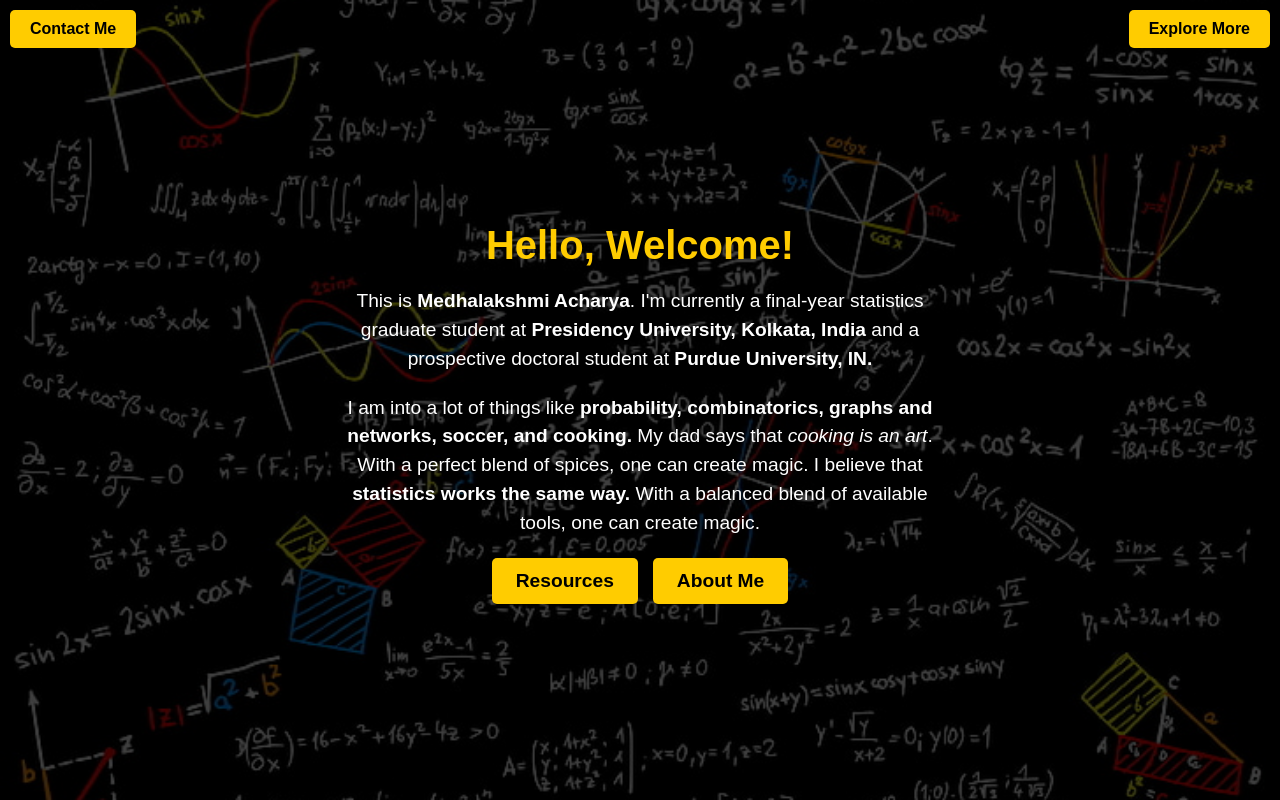
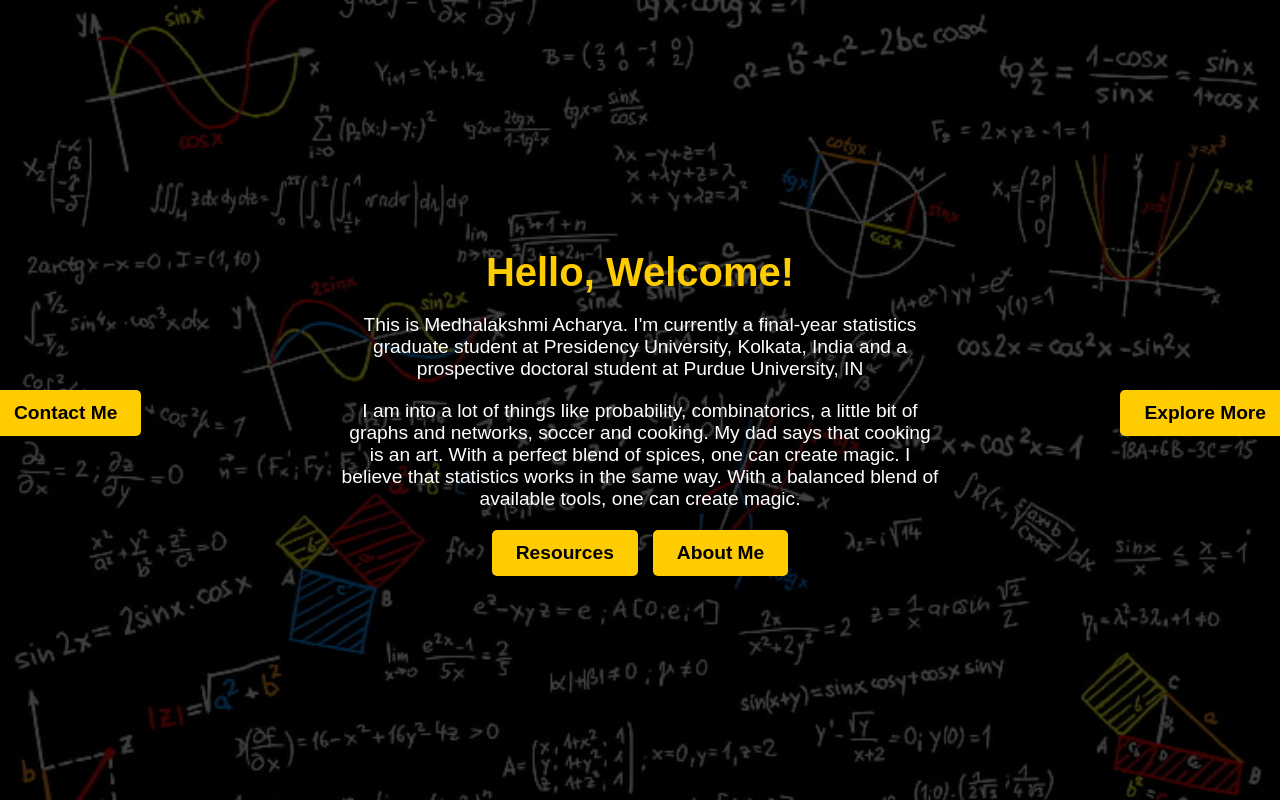
Before and after one commit to Medhalakshmi/knowmemore, a plain HTML site: page index.html in a window 1280 px wide. Drawn offline with Linux system fonts and the light colour scheme.

Commit message:
Update index.html

```diff
--- a/index.html
+++ b/index.html
@@ -5,7 +5,7 @@
     <meta name="viewport" content="width=device-width, initial-scale=1.0">
     <title>Welcome to My Website</title>
     <style>
-        /* Full-screen background */
+        /* Set up full-screen background */
         body, html {
             margin: 0;
             padding: 0;
@@ -16,11 +16,9 @@
             display: flex;
             justify-content: center;
             align-items: center;
-            flex-direction: column;
-            position: relative;
         }
 
-        /* Background image */
+        /* Background container */
         .background-container {
             position: fixed;
             top: 0;
@@ -29,17 +27,17 @@
             height: 100%;
             background: url('background.jpg') no-repeat center center fixed;
             background-size: cover;
-            filter: brightness(50%);
+            filter: brightness(50%); /* Reduce brightness for lower opacity effect */
         }
 
-        /* Black overlay for transparency effect */
+        /* Black overlay with opacity */
         .overlay {
             position: fixed;
             top: 0;
             left: 0;
             width: 100%;
             height: 100%;
-            background: rgba(0, 0, 0, 0.5);
+            background: rgba(0, 0, 0, 0.5); /* Adjust this for transparency */
         }
 
         /* Centered content */
@@ -50,55 +48,50 @@
             max-width: 600px;
         }
 
-        /* Heading style */
+        /* Yellow heading (Glow Removed) */
         h1 {
             color: #FFCC00; /* Yellow */
             font-size: 2.5em;
             margin-bottom: 10px;
         }
 
-        /* Text styling */
         p {
             font-size: 1.2em;
-            line-height: 1.5;
             margin-bottom: 20px;
         }
 
-        /* Buttons in extreme corners */
-        .contact-btn, .explore-btn {
-            position: fixed;
-            top: 10px;
-            padding: 10px 20px;
-            background: #FFCC00;
-            color: #000;
-            text-decoration: none;
-            font-size: 1em;
-            font-weight: bold;
-            border-radius: 5px;
-            transition: 0.3s ease-in-out;
-        }
-
-        .contact-btn {
-            left: 10px; /* Stick to extreme top-left */
-        }
-
-        .explore-btn {
-            right: 10px; /* Stick to extreme top-right */
-        }
-
-        /* Center buttons container */
-        .center-buttons {
-            margin-top: 20px;
+        .button-container {
             display: flex;
             justify-content: center;
+            flex-wrap: wrap;
             gap: 15px;
         }
 
-        /* Yellow button style */
+        .top-buttons {
+            position: absolute;
+            width: 100%;
+            display: flex;
+            justify-content: space-between;
+            padding: 20px;
+        }
+
+        .top-left {
+            position: absolute;
+            top: 10px;
+            left: 10px;
+        }
+
+        .top-right {
+            position: absolute;
+            top: 10px;
+            right: 10px;
+        }
+
+        /* Yellow buttons */
         .btn {
             display: inline-block;
-            background: #FFCC00;
-            color: #000000;
+            background: #FFCC00; /* Yellow */
+            color: #000000; /* Black text */
             padding: 12px 24px;
             text-decoration: none;
             font-size: 1.2em;
@@ -108,7 +101,7 @@
         }
 
         .btn:hover {
-            background: #FFD700;
+            background: #FFD700; /* Golden Yellow */
             transform: scale(1.1);
             box-shadow: 0 0 15px #FFCC00;
         }
@@ -119,29 +112,24 @@
     <div class="background-container"></div>
     <div class="overlay"></div>
 
-    <!-- Buttons at the extreme top corners -->
-    <a href="contact.html" class="contact-btn">Contact Me</a> <!-- Extreme top-left -->
-    <a href="#" class="explore-btn">Explore More</a> <!-- Extreme top-right -->
+    <!-- Top Buttons -->
+    <div class="top-buttons">
+        <div class="top-left">
+            <a href="contact.html" class="btn">Contact Me</a>
+        </div>
+        <div class="top-right">
+            <a href="#" class="btn">Explore More</a>
+        </div>
+    </div>
 
     <!-- Centered Content -->
     <div class="content">
         <h1>Hello, Welcome!</h1>
-        <p>
-            This is <b>Medhalakshmi Acharya</b>.
-            I'm currently a final-year statistics graduate student at <b>Presidency University, Kolkata, India</b>
-            and a prospective doctoral student at <b>Purdue University, IN.</b>
-        </p>
+        <p>This is Medhalakshmi Acharya. I'm currently a final-year statistics graduate student at Presidency University, Kolkata, India and a prospective doctoral student at Purdue University, IN </p>
+        <p>I am into a lot of things like probability, combinatorics, a little bit of graphs and networks, soccer and cooking. My dad says that cooking is an art. With a perfect blend of spices, one can create magic. I believe that statistics works in the same way. With a balanced blend of available tools, one can create magic. </p>
 
-        <p>
-            I am into a lot of things like <b>probability, combinatorics, graphs and networks, soccer, and cooking.</b>
-            My dad says that <i>cooking is an art</i>. With a perfect blend of spices, one can create magic.
-            I believe that <b>statistics works the same way.</b>
-            With a balanced blend of available tools, one can create magic.
-        </p>
-
-        <!-- Buttons in the center -->
-        <div class="center-buttons">
-            <a href="#" class="btn">Resources</a>
+        <div class="button-container">
+            <a href="resources.html" class="btn">Resources</a>
             <a href="about.html" class="btn">About Me</a>
         </div>
     </div>
```
